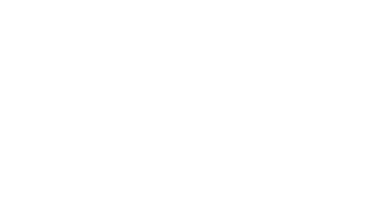
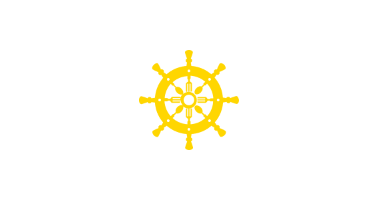
Before and after one commit to maxim-maidan/hundger-landingpage, a plain HTML site: page index.html in a window 390 px wide. Drawn offline with Linux system fonts and the light colour scheme.

Commit message:
feature: add header

```diff
--- a/index.html
+++ b/index.html
@@ -1,12 +1,29 @@
 <!DOCTYPE html>
 <html lang="en">
+
 <head>
     <meta charset="UTF-8">
     <meta name="viewport" content="width=device-width, initial-scale=1.0">
     <title>Hunger</title>
     <link rel="stylesheet" href="css/index.css">
 </head>
+
 <body>
+    <div class="header flex fd-row jc-sb">
+        <div class="header__wrapper flex fd-row jc-center wrap">
+            <div class="header__item">home</div>
+            <div class="header__item">about</div>
+            <div class="header__item">team</div>
+            <div class="header__item">booking</div>
+        </div>
+        <img class="header__logo" src="img/logo.png" alt="">
+        <div class="header__wrapper flex fd-row jc-center wrap">
+            <div class="header__item">menu</div>
+            <div class="header__item">galerie</div>
+            <div class="header__item">events</div>
+            <div class="header__item">contact</div>
+        </div>
+    </div>
+</body>
 
-</body>
 </html>
--- a/src/_constants.scss
+++ b/src/_constants.scss
@@ -0,0 +1,22 @@
+$gold: #e8c300;
+$white: #ffffff;
+$black: #333333;
+//--header--//
+$header-item-fz: 0.8em;
+$header-item-phone-fz: 0.65em;
+
+.flex {
+    display: flex;
+}
+.fd-row {
+    flex-direction: row;
+}
+.jc-sb {
+    justify-content: space-between;
+}
+.jc-center {
+    justify-content: center;
+}
+.wrap {
+    flex-wrap: wrap;
+}
--- /dev/null
+++ b/src/_header.scss
@@ -0,0 +1,60 @@
+@import '_constants';
+.header {
+    width: 100%;
+    height: auto;
+    position: fixed;
+
+    padding: 0 80px;
+
+    &__wrapper {
+        border-bottom: 1px solid $white;
+    }
+    &__item {
+        width: 133px;
+        height: 100px;
+        display: flex;
+
+        align-items: center;
+        justify-content: center;
+
+        text-transform: uppercase;
+        font-family: 'Open Sans', sans-serif;
+        font-style: normal;
+        font-weight: bold;
+        font-size: $header-item-fz;
+        line-height: 18px;
+        color: $white;
+        @media screen and (max-width:992px) {
+            &{
+                width: 50%;
+            }
+        }
+        @media screen and (max-width:600px) {
+            &{
+                font-size: $header-item-phone-fz;
+            }
+        }
+    }
+    &__logo {
+        width: 150px;
+        height: 150px;
+        margin: 25px 35px;
+        @media screen and (max-width:768px) {
+            &{
+                width: 100px;
+                height: 100px;
+                margin: 50px 5px;
+            }
+        }
+    }
+    @media screen and (max-width:768px) {
+        &{
+            padding: 0 20px;
+        }
+    }
+    @media screen and (max-width:600px) {
+        &{
+            padding: 0;
+        }
+    }
+}
--- a/src/index.scss
+++ b/src/index.scss
@@ -1,2 +1,3 @@
+@import '_header';
 @import '_constants';
 @import '_normalize';
```
Also changed, not shown: css/index.css, fonts/opensans.ttf (added), img/logo.png (added).
